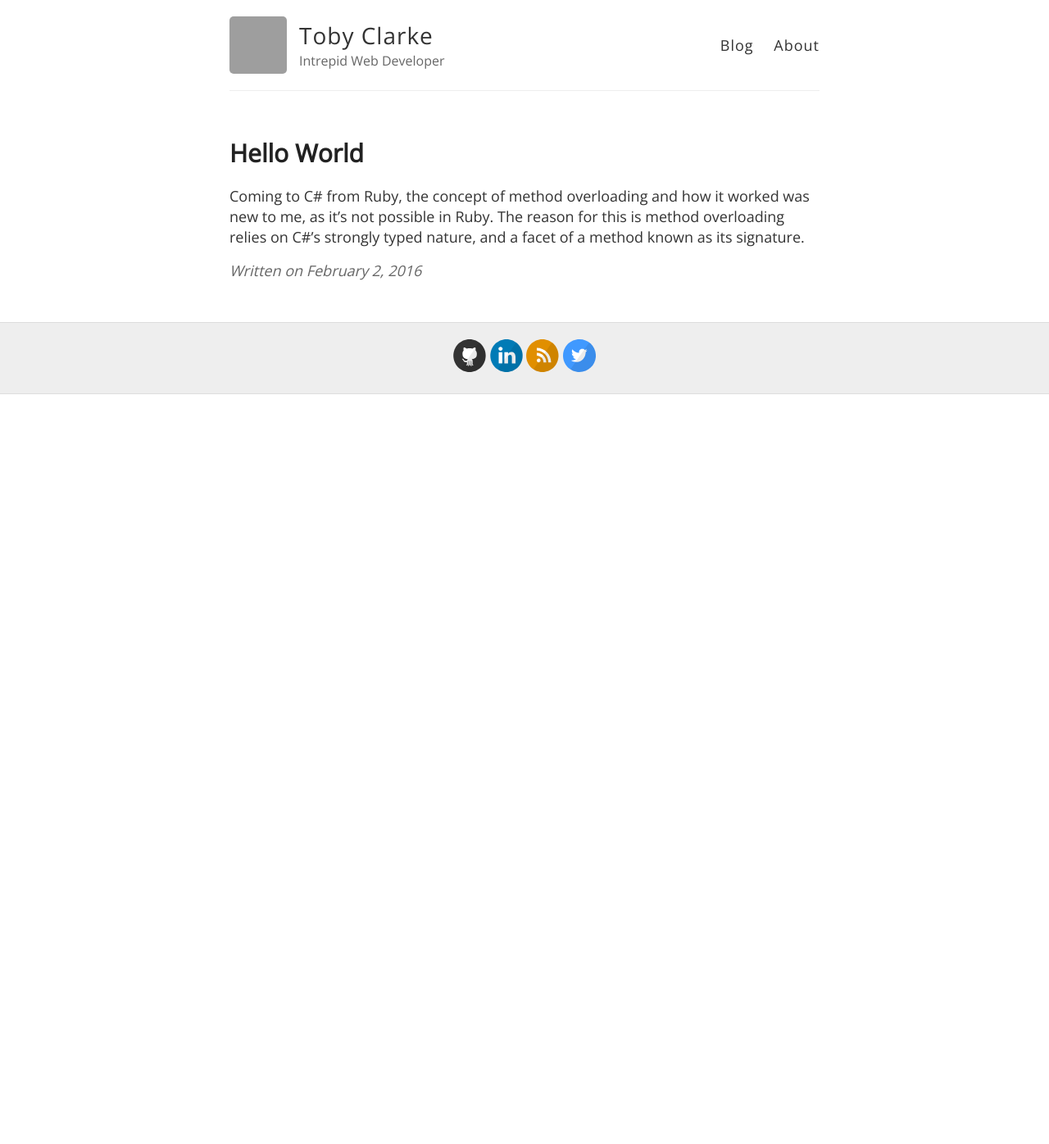
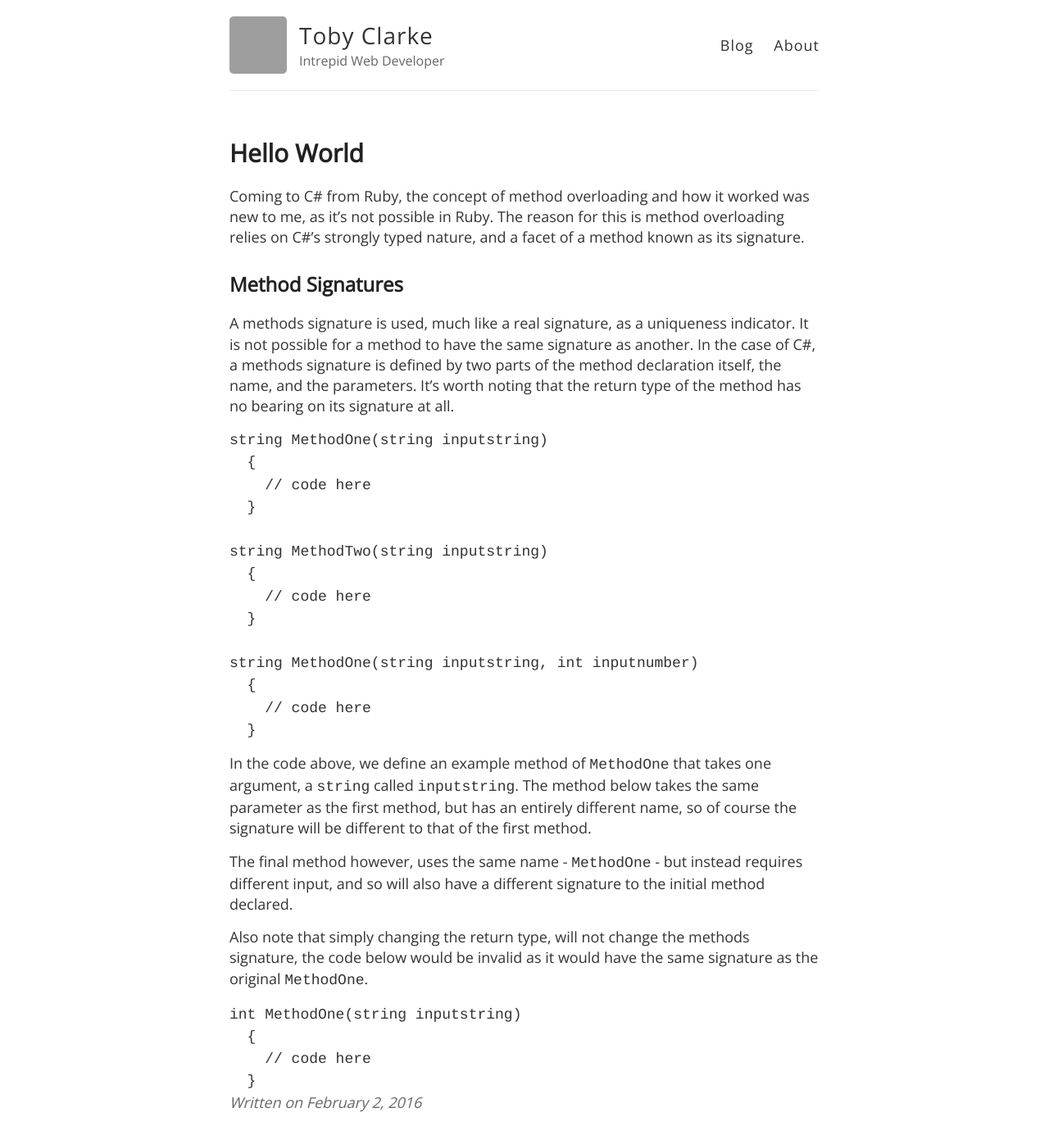
Before and after one commit to Teeohbee/Teeohbee.github.io, a Jekyll site: the page built from _posts/2016-02-02-Method-Overload.md, in a window 1280 px wide and 1400 px high. Shown: the top 1396 px of the window at 82% size. Built offline with Jekyll 4.4.1, drawn with Linux system fonts in a browser that asks for light colours; Markdown is read by kramdown in place of the engine named in the settings; comment, search, counter and statistics services are not loaded; grey boxes are pictures that could not be loaded.

Commit message:
Update 2016-02-02-Method-Overload.md

````diff
--- a/_posts/2016-02-02-Method-Overload.md
+++ b/_posts/2016-02-02-Method-Overload.md
@@ -4,3 +4,37 @@
 ---
 
 Coming to C# from Ruby, the concept of method overloading and how it worked was new to me, as it's not possible in Ruby. The reason for this is method overloading relies on C#'s strongly typed nature, and a facet of a method known as its signature.
+
+## Method Signatures
+
+A methods signature is used, much like a real signature, as a uniqueness indicator. It is not possible for a method to have the same signature as another. In the case of C#, a methods signature is defined by two parts of the method declaration itself, the name, and the parameters. It's worth noting that the return type of the method has no bearing on its signature at all.
+
+```CSharp
+string MethodOne(string inputstring)
+  {
+    // code here
+  }
+
+string MethodTwo(string inputstring)
+  {
+    // code here
+  }
+
+string MethodOne(string inputstring, int inputnumber)
+  {
+    // code here
+  }
+```
+
+In the code above, we define an example method of `MethodOne` that takes one argument, a `string` called `inputstring`. The method below takes the same parameter as the first method, but has an entirely different name, so of course the signature will be different to that of the first method.
+
+The final method however, uses the same name - `MethodOne` - but instead requires different input, and so will also have a different signature to the initial method declared.
+
+Also note that simply changing the return type, will not change the methods signature, the code below would be invalid as it would have the same signature as the original `MethodOne`.
+
+```CSharp
+int MethodOne(string inputstring)
+  {
+    // code here
+  }
+```
````
